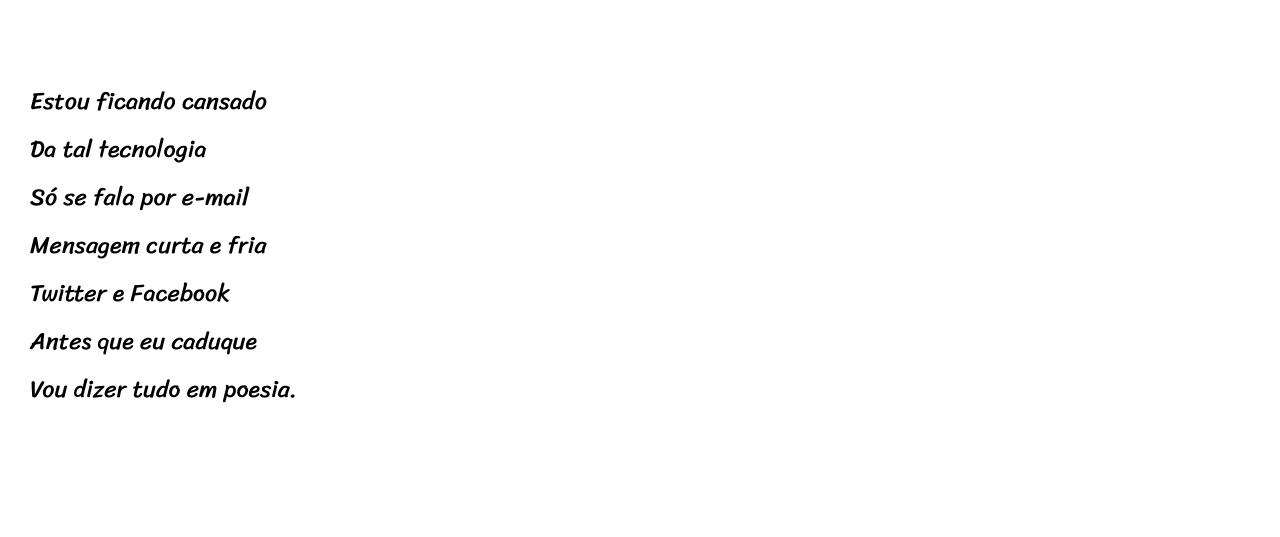
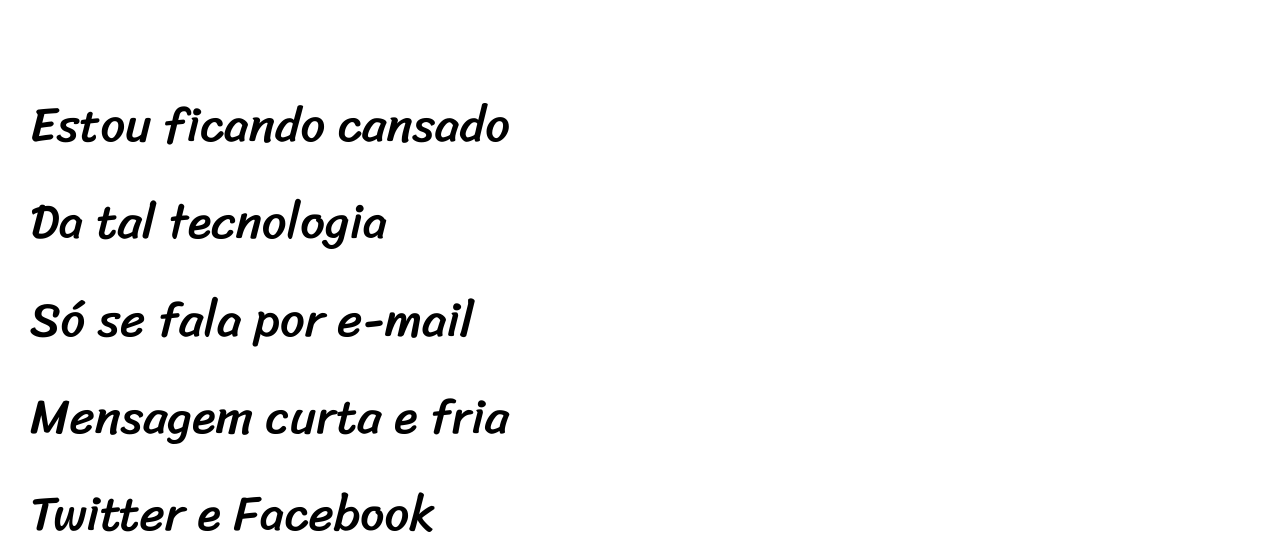
Before and after one commit to andre-f-alves/projeto-cordel, a plain HTML site: page index.html in a window 1280 px wide. Shown: the part 263-800 px from the top of the page. Drawn offline with Linux system fonts and the light colour scheme.

Commit message:
Atualização do projeto

```diff
--- a/style/estilo.css
+++ b/style/estilo.css
@@ -52,7 +52,7 @@ header a:hover, footer a:hover {
 
 section {
     font-family: var(--fonte-texto);
-    font-size: 1.5em;
+    font-size: 3.8vw;
     padding: 10vh 0px 10vh 30px;
     line-height: 2em;
 }
```
